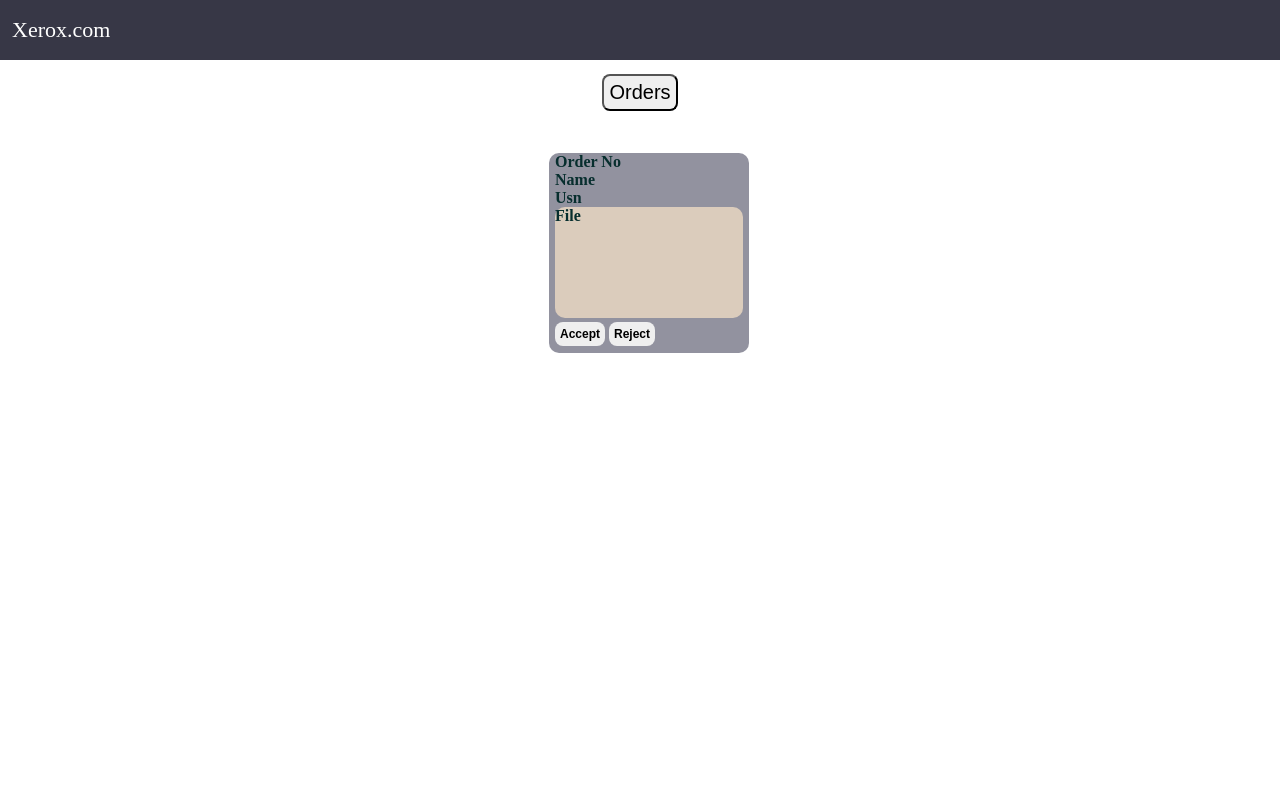
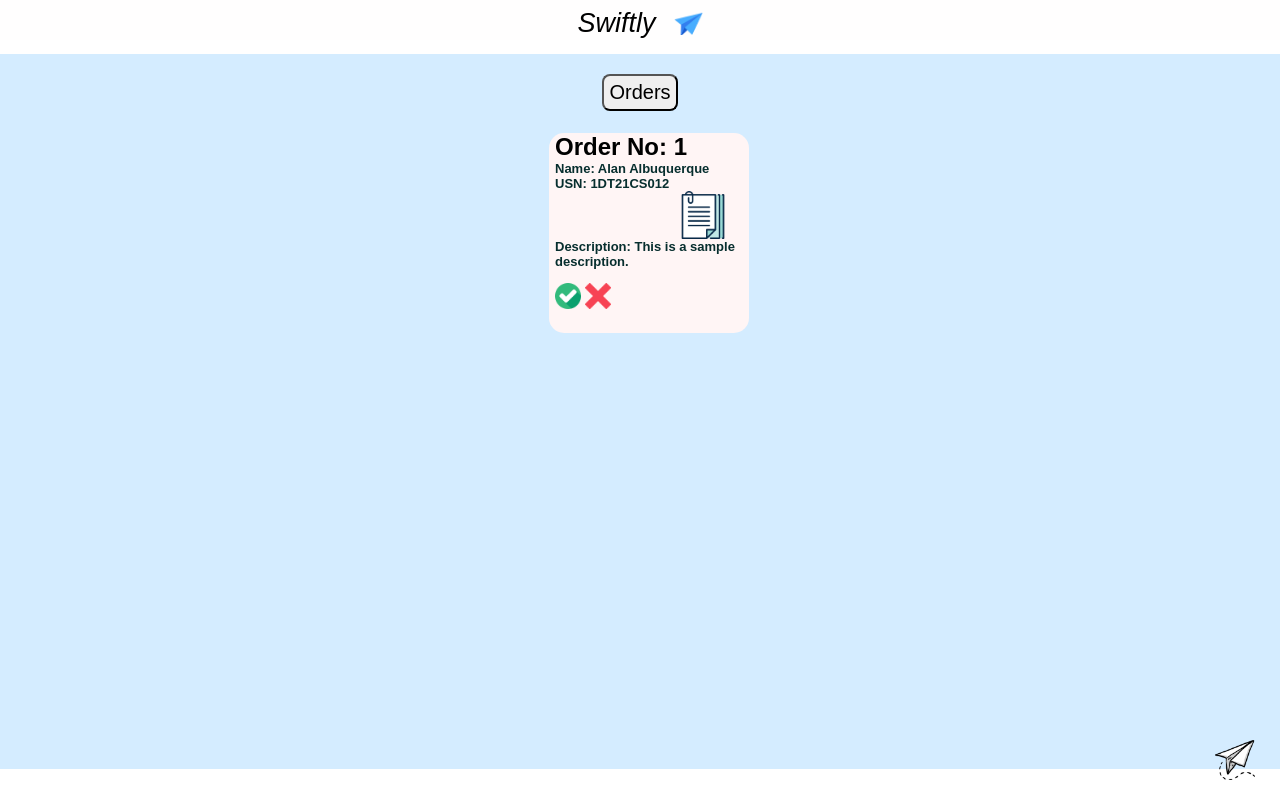
Before and after one commit to ThermalDust095/Xerox-Management, a plain HTML site: page index.html in a window 1280 px wide. Both pictures are taken after a click on the button "Orders". Drawn offline with Linux system fonts and the light colour scheme.

Commit message:
Version 2

```diff
--- a/css/style.css
+++ b/css/style.css
@@ -1,25 +1,68 @@
 *{
     margin: 0px;
-    padding: 0px;
+    font-family: Arial;
+    border: border-box;
 }
 
-nav {
-    background-color: rgb(55, 55, 70);
-    color: white;
-    font-size: 22px;
-    height: 60px;
+.navbar {
+    height: 40px;
+    background-color: #FFFEFE;
+    color: black;
     display: flex;
     align-items: center;
-    padding: 0px 12px;
+    justify-content: center;
+}
 
+.navbar-name {
+    width: 84px;
+    height:31px;
+    /* margin-left: 700px; */
+    margin-top: 6px;
+    margin-right: 10px;
+}
 
+.navbar-name p {
+    font-size: 27px;
+    font-style: italic;
+    font-weight: 400;
+    font-weight: cursive;
+}
+
+.border {
+    border: 1.5px solid transparent;
+    /* border-radius: 8px; */
+}
+/* .border:hover {
+    background-color: cornsilk;
+} */
+.navbar-logo {
+    height: 29px;
+    width: 29px;
+    margin-top: 8px;
+    /* margin-left: 4px; */
+}
+
+.logo {
+    background-image: url('../img/swiftly.png');
+    background-size: cover;
+    height: 25px;
+    width: 100%;
+    cursor: pointer;
+}
+
+.order-container {
+    /* border: 2px solid red; */
+    background-color: #D4ECFF;
 }
 .btn-container {
     /* border: 2px solid red; */
     margin-top: 14px;
     text-align: center;
 }
-
+#ordersBtn {
+    position: relative;
+    top: 20px;
+}
 
 .btn {
     margin: auto;
@@ -42,7 +85,7 @@ nav {
     margin-top: 28px;
     /* border: 2px solid red; */
     height: 650px;
-    flex: wrap;
+    flex-wrap: wrap;
     justify-content: space-evenly;
 }
 
@@ -53,18 +96,32 @@ nav {
     height: 200px;
     width: 200px;
     background-color: rgb(146, 146, 159);
-    border-radius: 10px;
-    flex-shrink: 0;
+    border-radius: 15px;
     box-sizing: border-box;
+    background-color: #FFF5F5;
 }
 
 .box-content {
     margin-left: 6px;
+    font-family: cursive;
 }
 .box-content p {
-    font-size: 16px;
+    font-size: 13px;
     color:rgb(7, 46, 46);
     font-weight: bold;
+}
+.file-image {
+    margin-left: 124px;
+}
+#fileLink {
+    display: inline-block;
+    margin-right: 10px;
+}
+
+#fileLink img {
+    width: 48px;
+    height: auto;
+    vertical-align: middle;
 }
 .file-container {
     /* border: 1px solid yellow; */
@@ -80,19 +137,28 @@ nav {
 .file-container p {
     align-content: center;
 }
-.btn1 {
+
+.action-images {
     margin-top: 4px;
-    font-size: 12px;
-    padding: 5px 5px;
-    display: inline-flex;
-    justify-content: center;
-    align-items: center;
-    border: none;
-    border-radius: 8px;
-    cursor: pointer;
-    font-weight: bold;
 }
 
-.btn1:hover {
-    background-color: rgb(82, 163, 174);
+.action-image {
+    display: inline-block;
+    margin-top: 10px;
+    cursor: pointer;
+    width: 26px;
+    height: auto;
 }
+
+.action-image:hover {
+    opacity: 0.7;
+}
+
+.bottom-right-image {
+    position: fixed;
+    bottom: 20px;
+    right: 25px;
+    width: 40px;
+    height: auto;
+    z-index: 9999;
+}
--- a/index.html
+++ b/index.html
@@ -8,20 +8,31 @@
 </head>
 <body>
 
-    <nav>
-        <ul>
-            <li>Xerox.com</li>
-        </ul>
-    </nav>
+    <header>
+        <div class="navbar">
+            <div class="navbar-name border">
+                <p>Swiftly</p>
+            </div>
 
-    <div class="btn-container">
-        <button class="btn" id="ordersBtn">Orders</button>
+            <div class="navbar-logo border">
+                <div class="logo"></div>
+            </div>
+        </div>
+    </header>
 
+    <div class="order-container">
+        <div class="btn-container">
+            <button class="btn" id="ordersBtn">Orders</button>
+
+        </div>
+
+        <div class="card-container" id="cardContainer">
+
+        </div>
     </div>
 
-    <div class="card-container" id="cardContainer">
+    <img src="img/footer-img.png" alt="Small Image" class="bottom-right-image">
 
-    </div>
 
 
     <script src="js/script.js"></script>
--- a/js/script.js
+++ b/js/script.js
@@ -1,21 +1,56 @@
-document.getElementById("ordersBtn").addEventListener("click" , function(){
-    const boxContainer=document.createElement('div');
-    boxContainer.className="box-container";
+document.getElementById("ordersBtn").addEventListener("click", function(){
 
-    const boxContent=document.createElement('div');
-    boxContent.className="box-content";
+    // let latestOrderNo=1;
 
-    const content =`<p>Order No</p>
-    <p>Name</p>
-    <p>Usn</p>
-    <div class="file-container">
-        <p>File</p>
-    </div>
-    <button class="accept-btn btn1">Accept</button>
-    <button class="reject-btn btn1">Reject</button>`;
-    boxContent.innerHTML=content;
+    // function generateOrderNo() {
+    //     return latestOrderNo++;
+    // }
+
+    // const orderNo =generateOrderNo();
+
+    const sampleOrder = {
+        orderNo: "1",
+        name: "Alan Albuquerque",
+        usn: "1DT21CS012",
+        file: "example.pdf",
+        description: "This is a sample description."
+    };
+
+
+    const boxContainer = document.createElement('div');
+    boxContainer.className = "box-container";
+
+    const boxContent = document.createElement('div');
+    boxContent.className = "box-content";
+
+
+    const content = `
+    <h2>Order No: ${sampleOrder.orderNo}</h2>
+    <p>Name: ${sampleOrder.name}</p>
+    <p>USN: ${sampleOrder.usn}</p>
+    <p><a href="${sampleOrder.file}" id="fileLink"><img src="img/file-img.png" alt="File Image" class="file-image"></a></p>
+    <p>Description: ${sampleOrder.description}</p>
+    <div class="action-images">
+        <img src="img/accept.png" alt="Accept Image" class="action-image accept-image">
+        <img src="img/reject.png" alt="Reject Image" class="action-image reject-image">
+    </div>`;
+
+    boxContent.innerHTML = content;
+
 
     boxContainer.appendChild(boxContent);
 
+
     document.getElementById("cardContainer").appendChild(boxContainer);
+
+    const acceptMessage=document.querySelector('.accept-image');
+    const rejectMessage=document.querySelector('.reject-image');
+
+    acceptMessage.addEventListener('click', function() {
+        console.log('Accepted');
+    });
+
+    rejectMessage.addEventListener('click', function(){
+        console.log('Rejected');
+    })
 });
```
Also changed, not shown: img/accept.png (added), img/file-img.png (added), img/reject.png (added).
